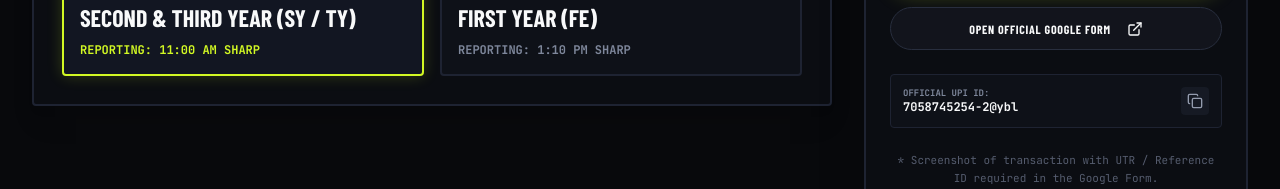
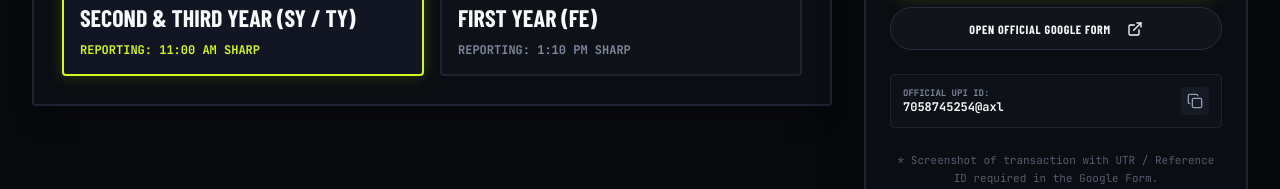
Before and after one commit to bindagearyan-bit/yodha-race, a React (Vite) app: page /register in a window 1280 px wide. Shown: the part 865-1054 px from the top of the page. Built offline with nearby package versions, Linux system fonts and the light colour scheme; the HTML template or start-up script is replaced by a standard one; a web font is replaced by a local one.

Commit message:
fix(payment): update UPI QR code and payment details to 7058745254@axl

```diff
--- a/src/components/UpiModal.jsx
+++ b/src/components/UpiModal.jsx
@@ -4,10 +4,10 @@ import { playTick, playSuccessChime } from '../services/sound';
 
 export default function UpiModal({ isOpen, onClose }) {
   const [copied, setCopied] = useState(false);
-  const upiId = "7058745254-2@ybl";
-  const payeeName = "Aspire Association";
+  const upiId = "7058745254@axl";
+  const payeeName = "Tejas Khot";
   const amount = "100";
-  const upiDeepLink = `upi://pay?pa=7058745254-2@ybl&pn=Aspire%20Association&am=100&cu=INR&tn=${encodeURIComponent('Yodha Race Duo Registration')}`;
+  const upiDeepLink = `upi://pay?pa=7058745254@axl&pn=Tejas%20Khot&am=100&cu=INR&tn=${encodeURIComponent('Yodha Race Duo Registration')}`;
 
   if (!isOpen) return null;
 
--- a/src/pages/RegisterPage.jsx
+++ b/src/pages/RegisterPage.jsx
@@ -12,7 +12,7 @@ export default function RegisterPage() {
   const [showUpiModal, setShowUpiModal] = useState(false);
   const [copiedUpi, setCopiedUpi] = useState(false);
 
-  const upiId = "7058745254-2@ybl";
+  const upiId = "7058745254@axl";
 
   const handleCopyUpi = () => {
     playSuccessChime();
```
Also changed, not shown: public/upi-qr.jpg, public/upi-qr.png.
